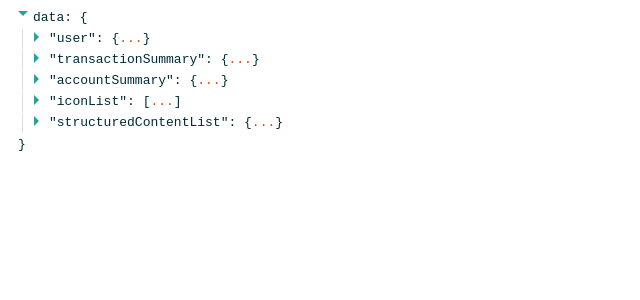
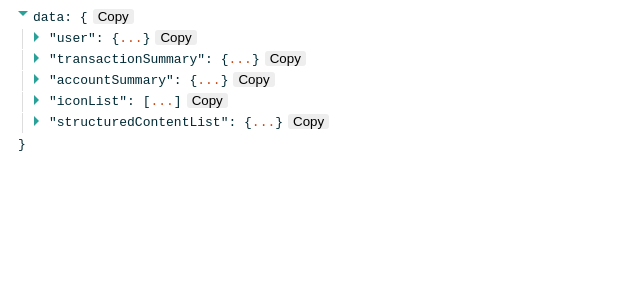
Before and after one commit to nycruslan/react-json-view, a React (Vite) app: page / in a window 1280 px wide. Shown: the top 300 px of the page, without its empty margins (0-640 px from the left). Built offline with nearby package versions, Linux system fonts and the light colour scheme.

Commit message:
more development

```diff
--- a/package.json
+++ b/package.json
@@ -23,7 +23,7 @@
     "eslint-plugin-react-hooks": "^4.6.0",
     "eslint-plugin-react-refresh": "^0.4.5",
     "sass": "^1.70.0",
-    "typescript": "^5.2.2",
-    "vite": "^5.1.0"
+    "typescript": "^5.3.3",
+    "vite": "^5.1.1"
   }
 }
--- a/src/App.tsx
+++ b/src/App.tsx
@@ -54,7 +54,16 @@
 
   return (
     <CollapsibleProvider>
-      <JsonViewer data={data} rootName='data' expandLevel={1} />
+      <JsonViewer
+        data={data}
+        rootName='data'
+        expandLevel={1}
+        onCopy={({ keys, value }) => {
+          const keyPath = keys.slice(1).join('.');
+
+          console.log({ keyPath, value });
+        }}
+      />
     </CollapsibleProvider>
   );
 }
--- a/src/components/JsonViewer.tsx
+++ b/src/components/JsonViewer.tsx
@@ -19,7 +19,7 @@
     rootName = 'root',
     style,
     expandLevel = 0,
-    onCopy, // Add this line
+    onCopy,
   }: JsonViewerProps): ReactElement => {
     const initialCollapsed = expandLevel < 1;
     const { collapsed, toggleCollapse } = useCollapsible(
@@ -29,6 +29,10 @@
     const collapsible = isCollapsible(data);
     const [openingBracket, closingBracket] = getBrackets(data);
     const keyClass = getKeyClass(collapsible);
+
+    if (!data) {
+      return <p>No data to show</p>;
+    }
 
     return (
       <div style={style} className={`${styles.viewer} ${styles.node}`}>
```
Also changed, not shown: 1 other file (tests, documents, lock files or other folders).
